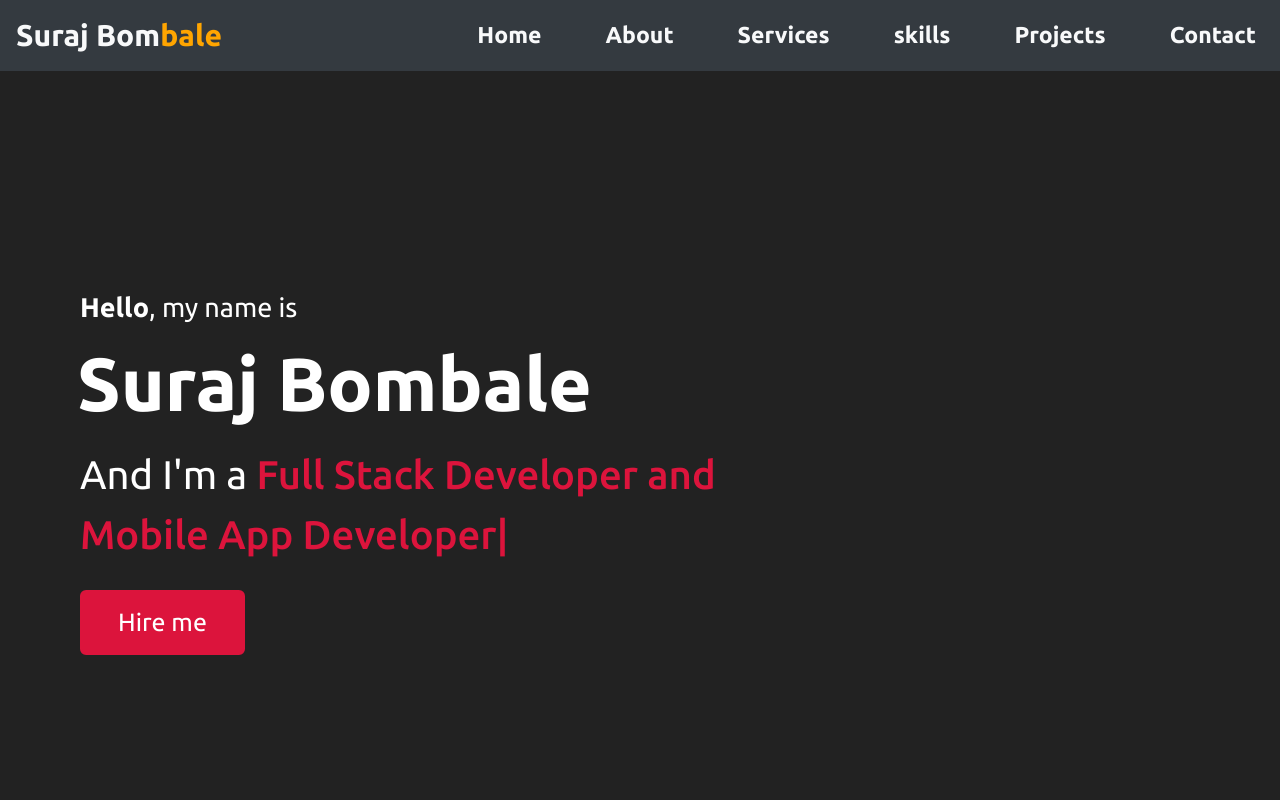
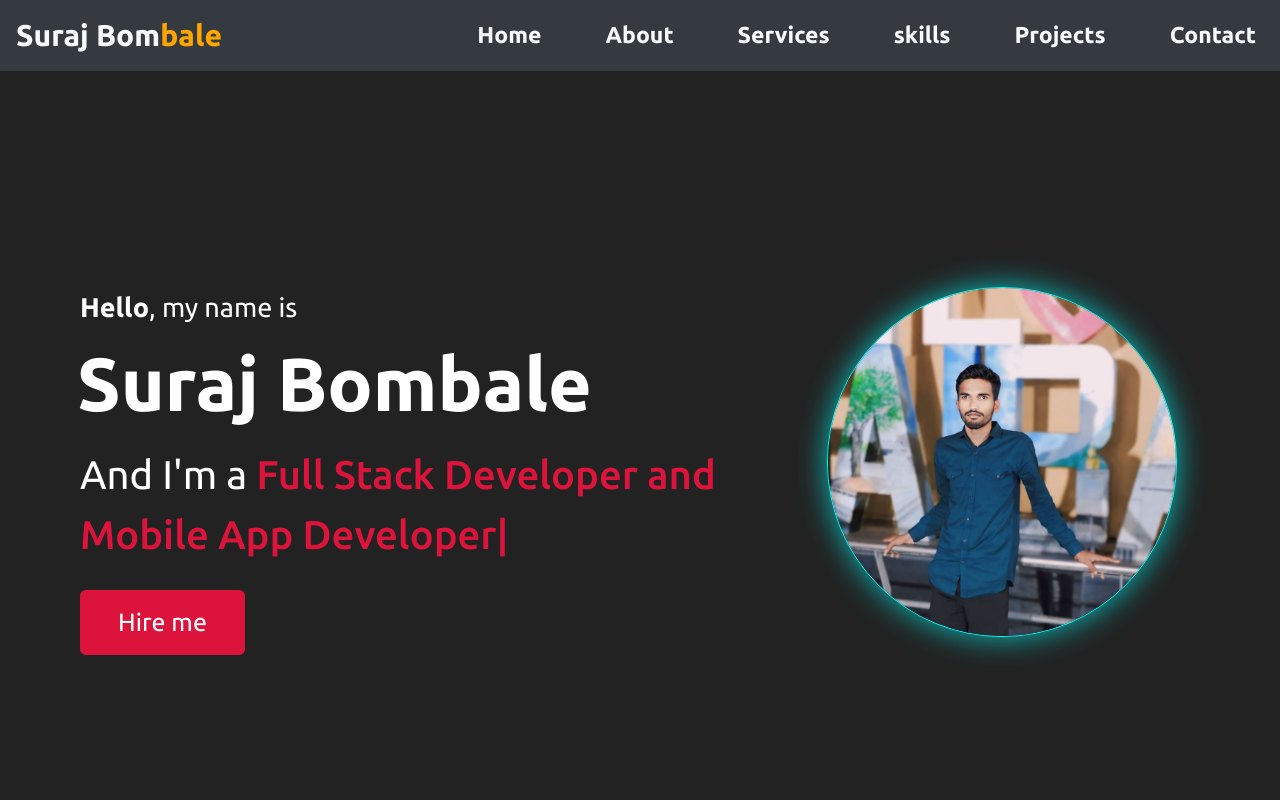
Before and after one commit to surajbombale05/portfolio-web-suraj, a plain HTML site: page index.html in a window 1280 px wide. Shown: the top 800 px of the page. Drawn offline with nearby package versions, Linux system fonts and the light colour scheme.

Commit message:
changes profile screen

```diff
--- a/index.html
+++ b/index.html
@@ -67,7 +67,7 @@
                     target="_blank">Hire me</a>
             </div>
             <div class="column left col-lg-4 col-sm-12 col-md-6" style="float: left;">
-                <!-- <img class="profileimg" src="Images/suraj_profile.jpg" width="300" alt="" height="500"> -->
+                <img class="divbg" src="Images/suraj_profile.jpg" width="400" alt="" height="500">
             </div>
         </div>
     </section>
@@ -97,7 +97,7 @@
                         and forward-thinking teams.</p>
                     <a href="SurajBombaleResume.pdf" download target="_blank">Download CV</a>
                 </div>
-                <!-- <img class="profileimg" src="Images/suraj_profile.jpg" width="400" alt="" height="500"> -->
+                <img class="profileimg" src="Images/suraj_profile.jpg" width="400" alt="" height="500">
 
             </div>
         </div>
@@ -341,7 +341,7 @@
 
     <!-- footer section start -->
     <footer>
-        <span>Created By <a href="https://www.linkedin.com/in/sagar-khemnar-b7baa8293/" target="_blank">Suraj
+        <span>Created By <a href="https://www.linkedin.com/in/suraj-bombale/" target="_blank">Suraj
                 Bombale</a> | <span class="far fa-copyright"></span> 2023 All rights reserved.</span>
     </footer>
 
--- a/style.css
+++ b/style.css
@@ -10,6 +10,25 @@
 html{
     scroll-behavior: smooth;
 }
+
+
+.divbg:hover {
+    transform: scale(1.2);
+}
+
+.divbg{
+    width: 350px;
+    height: 350px;
+    border-radius: 100%;
+    border: 1px solid cyan;
+    object-fit: cover;
+    background-color: whitesmoke;
+    box-shadow: 0 0 30px rgba(0, 255, 255, 0.7);
+    display: block;
+    margin: 0 auto;
+    transition: transform 0.3s ease-in-out;
+}
+
 
 /* custom scroll bar */
 ::-webkit-scrollbar {
```
